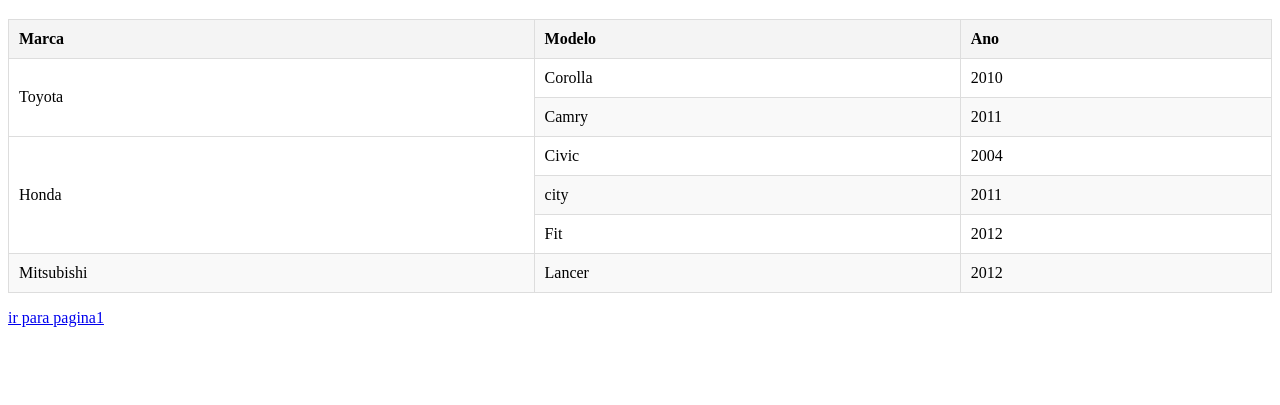
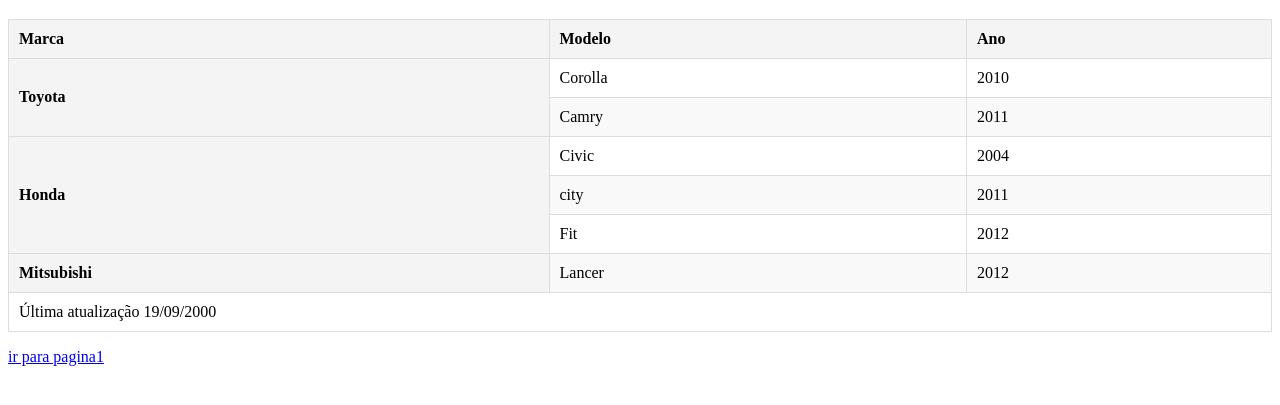
Before and after one commit to Pozzaaaa/LinguagemProgramacao, a plain HTML site: page Aula2/tabelas.html in a window 1280 px wide. Shown: the part 61-466 px from the top of the page. Drawn offline with Linux system fonts and the light colour scheme.

Commit message:
Tabela atualizada

```diff
--- a/Aula2/tabelas.html
+++ b/Aula2/tabelas.html
@@ -55,7 +55,7 @@
             <!-- Linha de dados 1 -->
             <tr>
                 <!-- Células de dados -->
-                <td rowspan="2"> Toyota</td>
+                <th rowspan="2"> Toyota</th>
                 <td>Corolla</td>
                 <td>2010</td>
 
@@ -68,7 +68,7 @@
             </tr>
             <!-- Linha de dados 2 -->
             <tr>
-                <td rowspan="3">Honda</td>
+                <th rowspan="3">Honda</th>
                 <td>Civic</td>
                 <td>2004</td>
             </tr>
@@ -84,13 +84,21 @@
             </tr>
             <!-- Linha de dados 3 -->
             <tr>
-                <td>Mitsubishi</td>
+                <th>Mitsubishi</th>
                 <td>Lancer</td>
                 <td>2012</td>
             </tr>
+
+
         </tbody>
+        <!-- rodape da tabela -->
+        <tfoot>
+            <tr>
+                <td colspan="3">Última atualização 19/09/2000</td>
+            </tr>
+        </tfoot>
     </table>
-    <!-- Fim da tabela -->
+    <!-- fim da tabela-->
 
     <p><a href="ancoras.html">ir para pagina1 </a></p>
 
```
